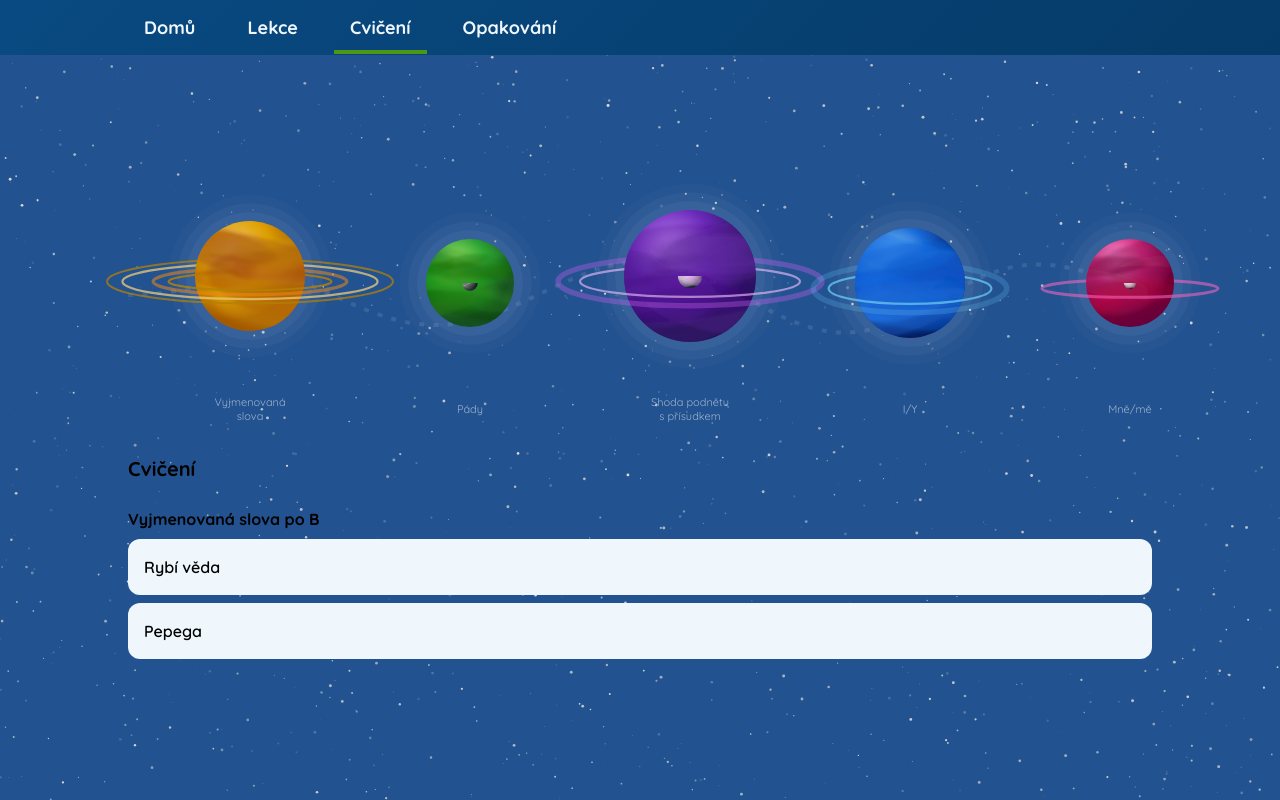
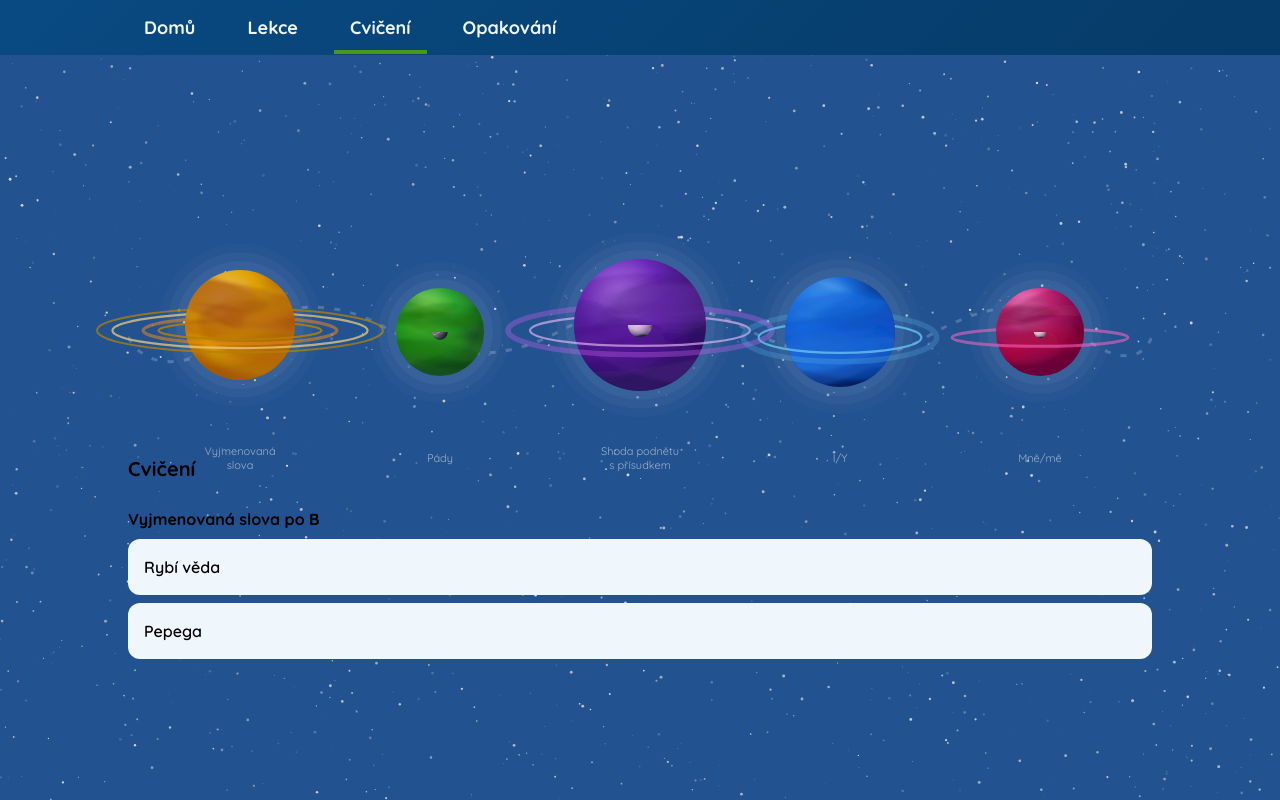
Before and after one commit to dxzfvzs/planet-gen, a React (Vite) app: page /#/test in a window 1280 px wide. Built offline with nearby package versions, Linux system fonts and the light colour scheme.

Commit message:
feat: line

```diff
--- a/src/components/category-selector/CategorySelector.tsx
+++ b/src/components/category-selector/CategorySelector.tsx
@@ -26,9 +26,9 @@ export function SpaceCategorySelector({ value, onChange }: {
 
   return (
     <div className="relative w-full h-40">
-      <DashedLineConnector/>
 
-      <div className="absolute inset-0 flex items-center justify-around px-3">
+      <div className="absolute inset-0 grid grid-cols-2 sm:grid-cols-3 md:grid-cols-5 items-center justify-items-center px-3">
+        <DashedLineConnector/>
         {keys.map((key) => {
           const Planet = planetComponents[key];
           const isActive = value === key;
@@ -42,24 +42,22 @@ export function SpaceCategorySelector({ value, onChange }: {
               onMouseLeave={() => setHovered(null)}
               className="flex flex-col items-center gap-2.5 bg-transparent border-0 cursor-pointer p-0"
             >
-              <div
-                className="transition-transform duration-300"
-                style={{
-                  transform: isActive
-                    ? "scale(1.3) translateY(-7px)"
-                    : isHovered
-                      ? "scale(1.15) translateY(-5px)"
-                      : "scale(1)",
-                }}
-              >
+              <div className={clsx(
+                "transition-transform duration-300",
+                isActive && "scale-[1.3] -translate-y-[7px]",
+                !isActive && isHovered && "scale-[1.15] -translate-y-[5px]",
+                !isActive && !isHovered && "scale-100"
+              )}>
                 <Planet/>
               </div>
+
               <div className={clsx(
                 "text-[11px] text-center max-w-[80px] leading-tight transition-colors duration-200",
                 isActive || isHovered ? "text-white" : "text-white/55"
               )}>
                 {categoryMap[key]}
               </div>
+
             </button>
           );
         })}
--- a/src/components/category-selector/DashedLineConnector.tsx
+++ b/src/components/category-selector/DashedLineConnector.tsx
@@ -1,22 +1,46 @@
+function splinePath() {
+  const points = [
+    { x: 0, y: 90 },
+    { x: 100, y: 90 },
+    { x: 250, y: 80 },
+    { x: 420, y: 85 },
+    { x: 600, y: 80 },
+    { x: 780, y: 90 },
+    { x: 920, y: 80 },
+    { x: 1000, y: 90 },
+  ];
+  const amp = 32;
+
+  let d = `M ${points[0].x} ${points[0].y}`;
+
+  for (let i = 0; i < points.length - 1; i++) {
+    const p0 = points[i - 1] || points[i];
+    const p1 = points[i];
+    const p2 = points[i + 1];
+    const p3 = points[i + 2] || p2;
+
+    const side = i % 2 === 0 ? 1 : -1;
+
+    const cp1x = p1.x + (p2.x - p0.x) / 6;
+    const cp1y = p1.y + (p2.y - p0.y) / 6 + side * amp;
+
+    const cp2x = p2.x - (p3.x - p1.x) / 6;
+    const cp2y = p2.y - (p3.y - p1.y) / 6 + side * amp;
+
+    d += ` C ${cp1x} ${cp1y}, ${cp2x} ${cp2y}, ${p2.x} ${p2.y}`;
+  }
+
+  return d;
+}
+
 export function DashedLineConnector() {
   return (
-    <svg
-      className="absolute inset-0 w-full h-full"
-      viewBox="0 0 1000 160"
-      preserveAspectRatio="none"
-    >
+    <svg className="absolute inset-y-8 w-full h-full" viewBox="0 0 1000 160" preserveAspectRatio="none">
       <path
-        d="
-          M 0 80
-          C 80 80, 120 40, 200 80
-          S 320 120, 400 80
-          S 520 30, 600 80
-          S 720 130, 800 80
-          S 920 50, 1000 80
-        "
-        stroke="rgba(255,255,255,0.1)"
-        strokeWidth="4"
-        strokeDasharray="5 9"
+        d={splinePath()}
+        stroke="rgba(255,255,255,0.2)"
+        strokeWidth="3"
+        strokeDasharray="6 10"
         fill="none"
       />
     </svg>
```
